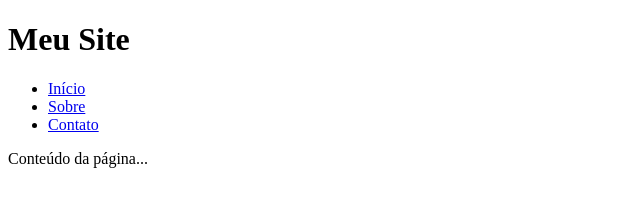
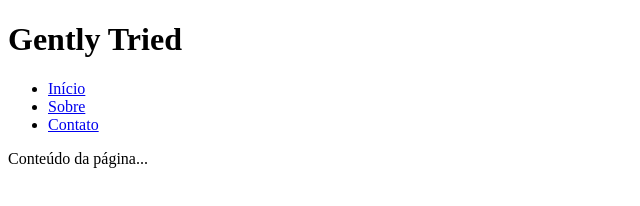
Before and after one commit to TekoKnife/TekoKnife.github.io, a plain HTML site: page index.html in a window 1280 px wide. Shown: the whole page, without its empty margins (0-640 px from the left). Drawn offline with Linux system fonts and the light colour scheme.

Commit message:
Update index.html

```diff
--- a/index.html
+++ b/index.html
@@ -1,11 +1,11 @@
 <!DOCTYPE html>
 <html>
 <head>
-	<title>Exemplo de cabeçalho em HTML</title>
+	<title>Gently Tried</title>
 </head>
 <body>
 	<header>
-		<h1>Meu Site</h1>
+		<h1>Gently Tried</h1>
 		<nav>
 			<ul>
 				<li><a href="index.html">Início</a></li>
```
